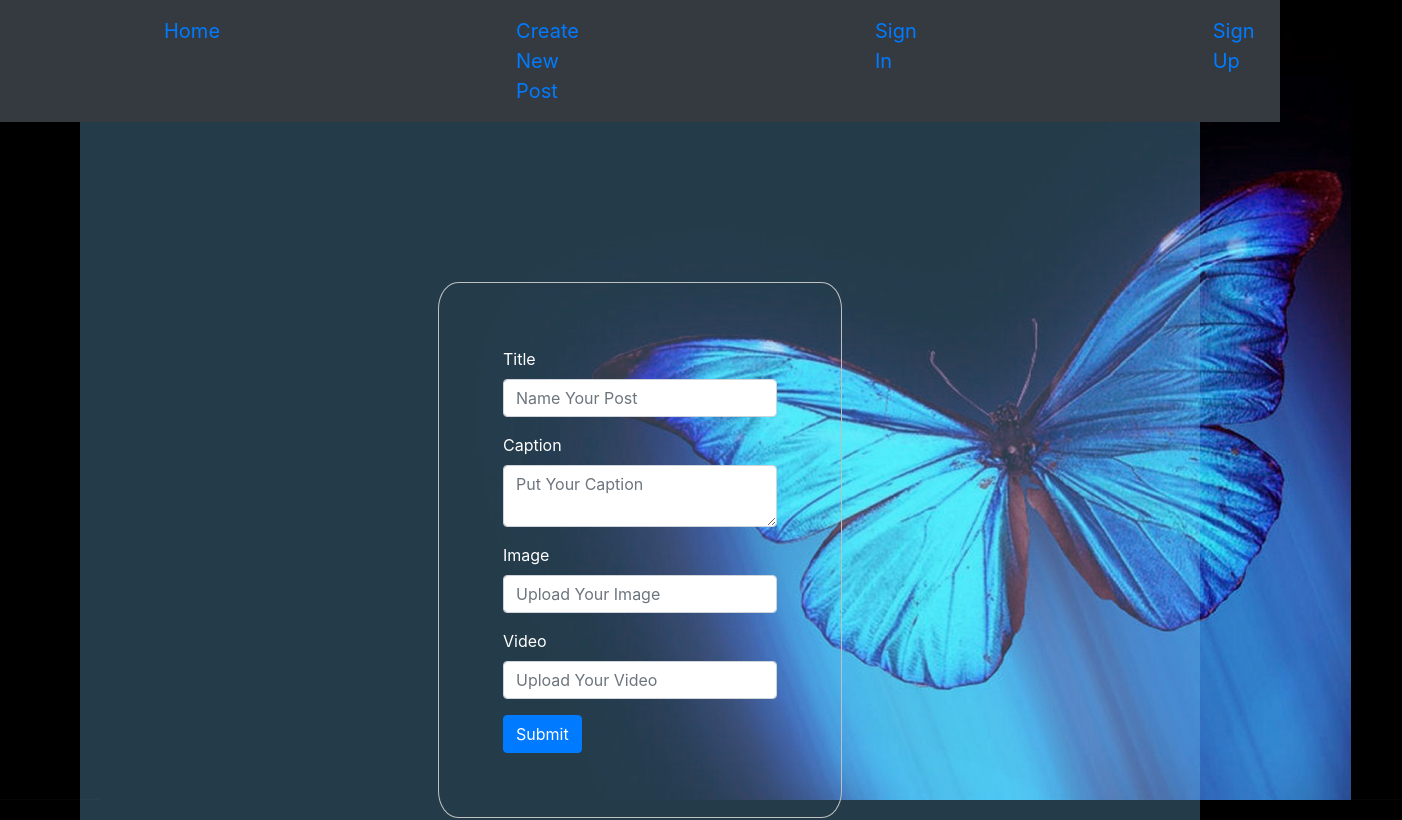
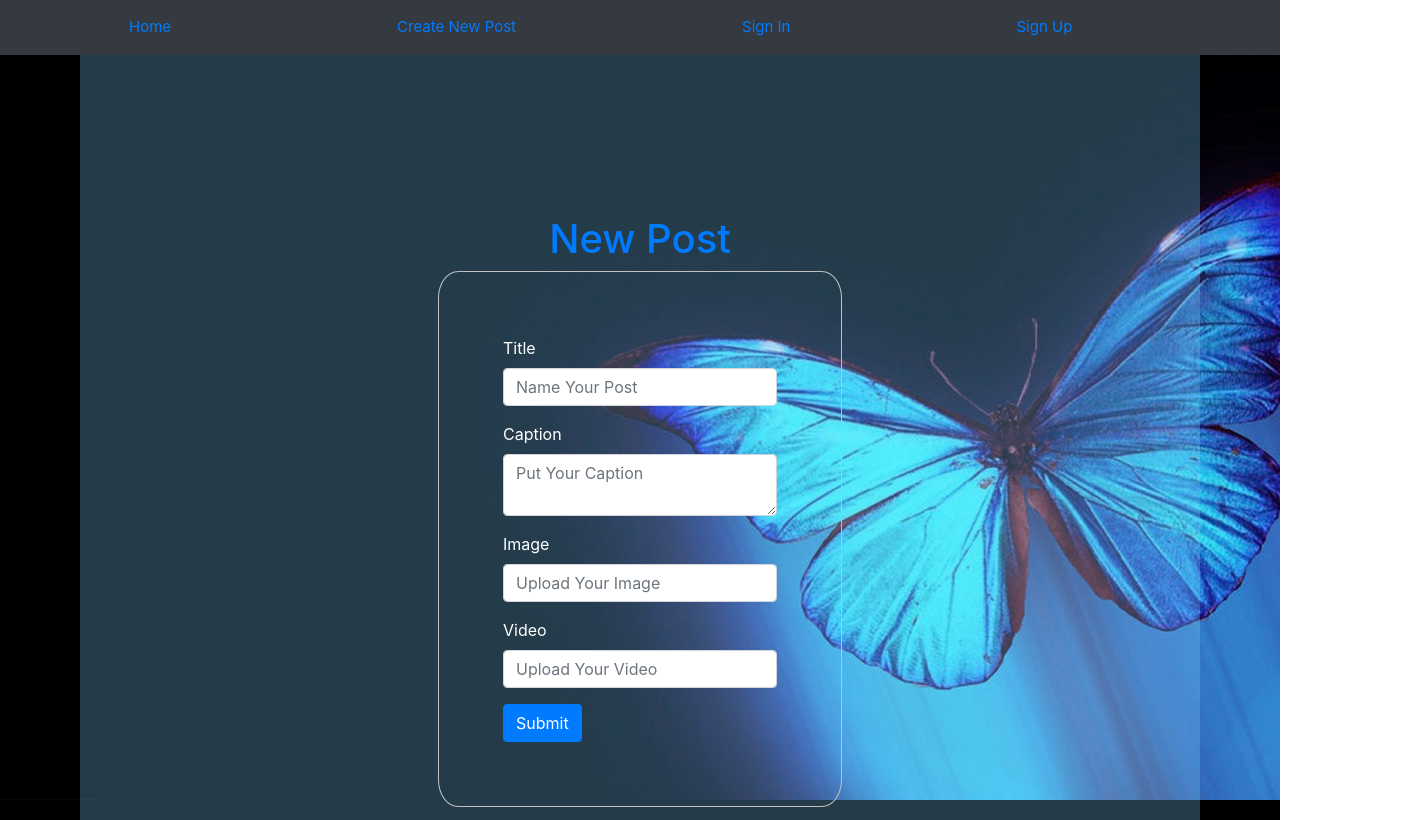
Before and after one commit to shirsi/butterfly-1, a React (Create React App) app: page /newpost in a window 1280 px wide. Shown: the top 820 px of the page, 1402 px wide, since content can reach past the window. Built offline with nearby package versions, Linux system fonts and the light colour scheme; no server answers.

Commit message:
minor changes. Deleted things not using. Added stuff to README.

```diff
--- a/src/App.js
+++ b/src/App.js
@@ -19,6 +19,7 @@ if (process.env.NODE_ENV === "development") {
 class App extends React.Component {
   render() {
     return (
+
       <Router>
         <Navigation />
         <div className="main">
--- a/src/components/New.js
+++ b/src/components/New.js
@@ -78,10 +78,11 @@ class New extends React.Component {
 
   render() {
     return (
-      <div class="text-primary" id="create">
+      <div class="text-primary sign-in-div" id="create">
+        <h1>New Post</h1>
         <div >
           {this.renderRedirect()}
-        <div class='sign-in-div'>
+        <div>
         <form class='sign-in'>
           <div class="form-group">
             <label htmlFor="title">Title</label>
@@ -136,6 +137,7 @@ class New extends React.Component {
             type="submit"
             onClick={() => {
               this.handleSubmit();
+              this.setRedirect();
             }}
           >
             Submit
--- a/src/components/Signin.js
+++ b/src/components/Signin.js
@@ -60,31 +60,44 @@ class Signin extends Component {
   }
   render() {
     return (
-      <div class='sign-in-div'>
-      {
-        this.state.signin
-        ?  <div>
+      <div class="sign-in-div">
+        {this.state.signin ? (
+          <div>
             <h1>Welcome {this.state.username} !</h1>
-        <div><Home /></div>
+            <div>
+              <Home />
             </div>
-        :
-
-        <form class='sign-in'onSubmit={
-          this.handleSubmit
-        }>
+          </div>
+        ) : (
+          <form class="sign-in" onSubmit={this.handleSubmit}>
             <div class="form-group ">
               <label htmlFor="username">Username</label>
-          <input class="form-control" type="text" id="username" name="username" onChange={this.handleChange} value={this.state.username} placeholder="Username"/>
+              <input
+                class="form-control"
+                type="text"
+                id="username"
+                name="username"
+                onChange={this.handleChange}
+                value={this.state.username}
+                placeholder="Username"
+              />
             </div>
             <div class="form-group">
               <label htmlFor="password">Password</label>
-          <input class='form-control'type="password" id="password" name="password" onChange={this.handleChange} value={this.state.password} placeholder="Password"/>
+              <input
+                class="form-control"
+                type="password"
+                id="password"
+                name="password"
+                onChange={this.handleChange}
+                value={this.state.password}
+                placeholder="Password"
+              />
 
-            <input class="btn btn-primary" type='submit' value='Sign In'/>
+              <input class="btn btn-primary" type="submit" value="Sign In" />
             </div>
           </form>
-      }
-
+        )}
       </div>
     );
   }
--- a/src/index.css
+++ b/src/index.css
@@ -88,7 +88,7 @@ iframe {
 .cw{
 
 margin:  0 7em;
-font-size: 20px;
+font-size: 15px;
 
 }
 .sign-in{
@@ -102,9 +102,7 @@ font-size: 20px;
     height: 100vh;
   padding-bottom: 20em;
 }
-.sign-in input{
-  /* box-shadow: 3px 5px #888888; */
-}
+
 .caption{
   display: flex;
   padding-top: 0.3em;
```
Also changed, not shown: src/components/Home.js (+0 -7 lines), 1 other file (tests, documents, lock files or other folders). Lines whose indentation alone changed are shown as unchanged.
